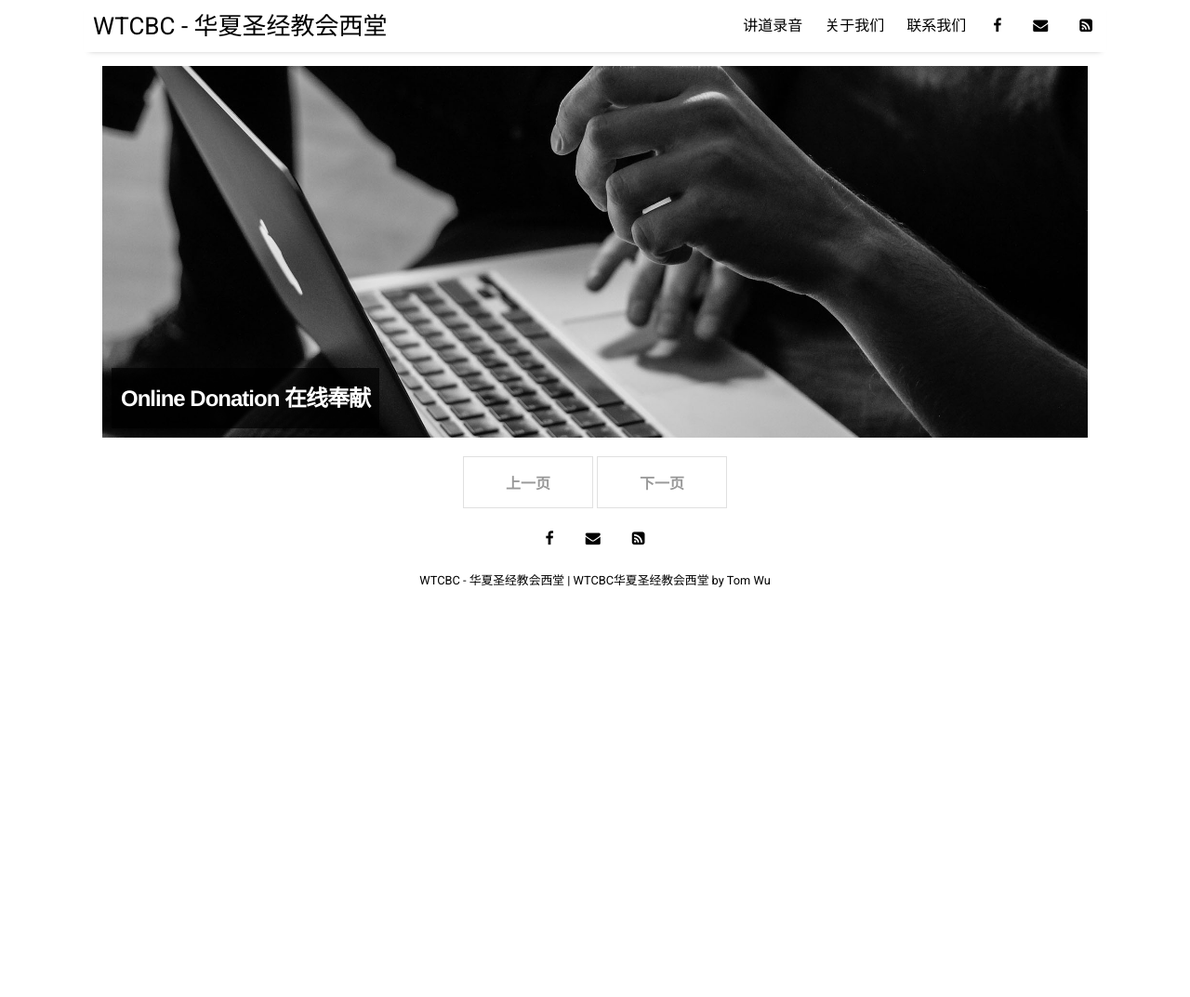
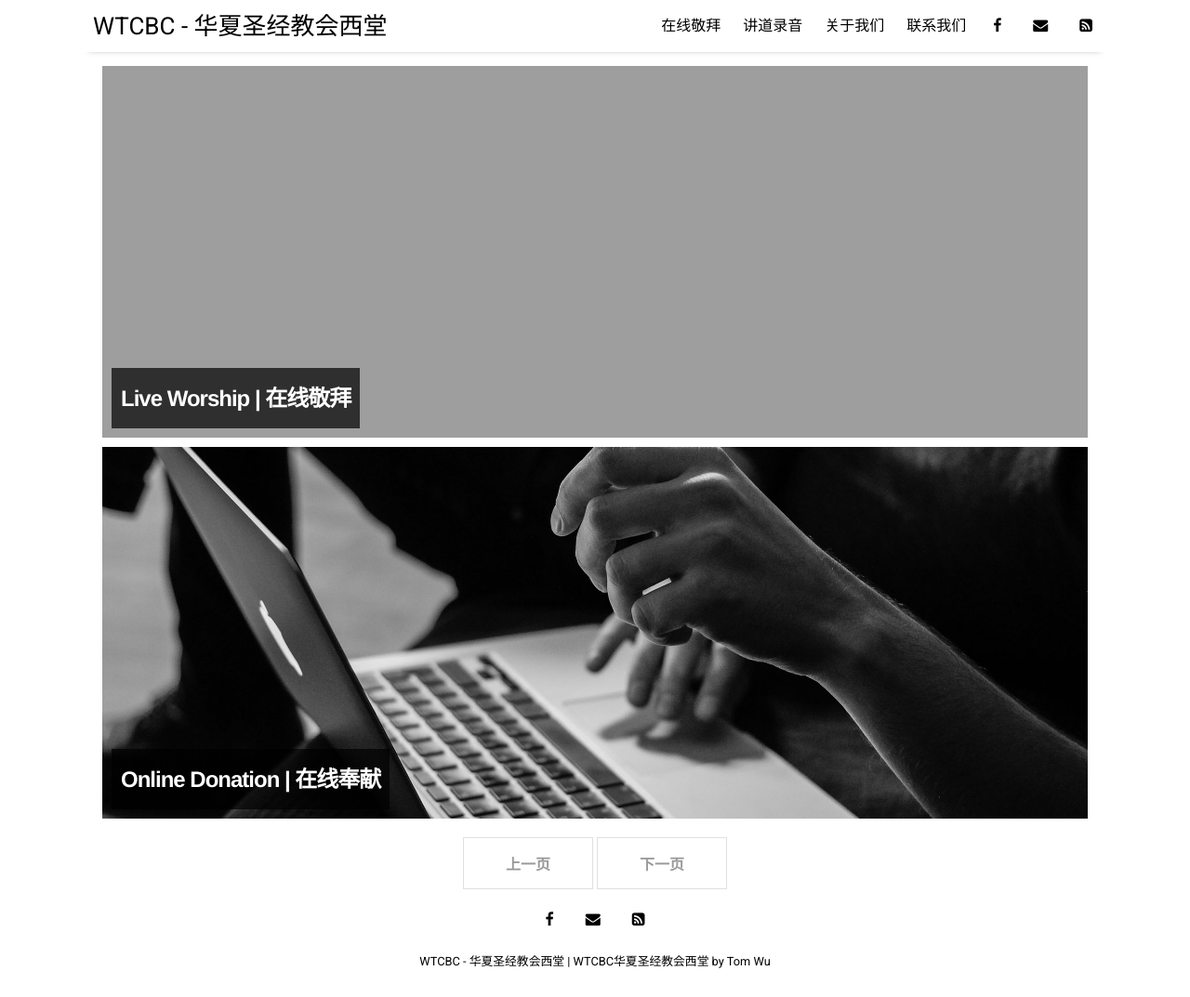
Before and after one commit to wtcbc/wtcbc.github.io, a Jekyll site: the page built from index.html, in a window 1280 px wide and 1073 px high. Shown: the whole window at 93% size. Built offline with Jekyll 4.4.1, drawn with Linux system fonts in a browser that asks for light colours; nearby versions of some CDN libraries; the list of posts is cut into pages by our own code.

Commit message:
add live stream

```diff
--- a/_data/settings.yml
+++ b/_data/settings.yml
@@ -4,9 +4,10 @@ disqus:
   disqus_shortname: 'millennial-3'
 
 # If you are not using Google Analytics, please change 'google-ID' to an empty string
-google-ID: 'UA-112060364-2'
+google-ID: 'UA-160592507-1'
 
 menu:
+- {name: '在线敬拜', folder: 'pages', file: 'live.html'}
 - {name: '讲道录音', folder: 'pages', file: 'documentation.html'}
 - {name: '关于我们', folder: 'pages', file: 'about.html'}
 - {name: '联系我们', folder: 'pages', file: 'contact.html'}
--- /dev/null
+++ b/_posts/2020-03-14-live-streaming.md
@@ -0,0 +1,17 @@
+---
+layout: post
+title: "Live Worship | 在线敬拜"
+author: "WTCBC"
+categories: live
+tags: [live, streaming]
+image: youtube.jpg
+---
+
+随着COVID-19疫情不断的扩大，华夏圣经教会西堂随之扩展相应的在线的敬拜
+
+## 开始在线奉献
+<br/>
+每周日下午两点半准时[加入Youtube Live敬拜](https://live.wtcbc.com) - [live.wtcbc.com](https://live.wtcbc.com)
+
+<br/>
+![Live Streaming](/assets/img/live-streaming-wtcbc.png)
--- a/pages/resources.html
+++ b/pages/live.html
@@ -1,8 +1,8 @@
 ---
 layout: page
-title: Learning Resources
+title: 在线敬拜
 ---
-{% for post in site.categories.resources %}
+{% for post in site.categories.live %}
   <a href="{{ site.github.url }}{{ post.url }}">
     <div class="featured-posts" {% if post.image %}style="background-image:url({{ site.github.url }}/assets/img/{{ post.image }})"{% endif %}>
       <h2><span>{{ post.title }}</span></h2>
```
Also changed, not shown: _posts/2020-03-13-online-donation.md (+2 -2 lines), assets/img/live-streaming-wtcbc.png (added), 11 other files.
